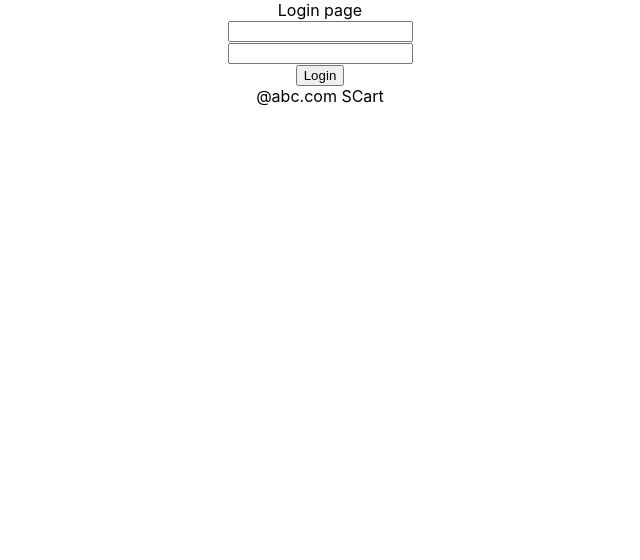
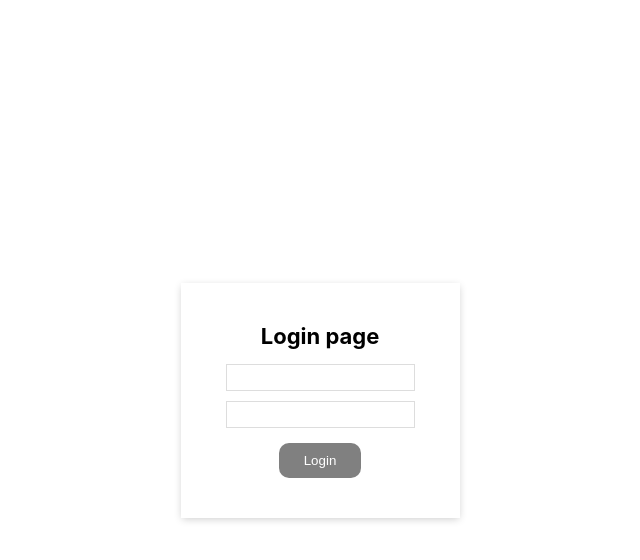
Before and after one commit to nabajyotisahariah/xebia-scart, a React (Create React App) app: page / in a window 1280 px wide. Shown: the top 560 px of the page, without its empty margins (320-960 px from the left). Built offline with nearby package versions, Linux system fonts and the light colour scheme.

Commit message:
* UI CSS fixes

```diff
--- a/src/App.css
+++ b/src/App.css
@@ -1,38 +1,107 @@
+html,
+body,
+#root {
+  min-height: 100vh;
+  /* background: #f1f1f1; */
+}
+
 .App {
+  display: flex;
+  justify-content: center;
+  align-items: center;
+  min-height: 100vh;
+}
+
+.loginpage {
+  background: #fff;
+  padding: 40px;
+  text-align: center;
+  box-shadow: 0 2px 8px -1px rgba(0, 0, 0, 0.2);
+}
+
+.loginpage h1 {
+  margin: 0 0 10px;
+  padding: 0;
+  font-size: 22px;
+}
+
+.loginpage input[type="text"] {
+  padding: 5px;
+  border: 1px solid #ddd;
+  margin: 5px;
+}
+
+.loginpage button {
+  padding: 10px 25px;
+  border: 0;
+  background: gray;
+  border-radius: 10px;
+  margin-top: 10px;
+  cursor: pointer;
+  color: #fff;
+}
+
+.prodctlisting {
+  width: 100%;
+}
+
+header {
+  background: #0f91c5;
+  display: flex;
+  padding: 10px;
+  justify-content: space-between;
+  align-items: center;
+  position: fixed;
+  top: 0;
+  left: 0;
+  width: 100%;
+  z-index: 1;
+  height: 50px;
+  box-sizing: border-box;
+  color: #fff;
+}
+
+.contentarea {
+  display: flex;
+}
+
+.filterbox {
+  min-width: 300px;
+  padding: 10px;
+  background: #f1f1f1;
+  position: fixed;
+  top: 50px;
+}
+
+.filterbox > div {
+  overflow-y: scroll;
+  height: 95vh;
+}
+
+.filterbox p {
+  padding: 0;
+  margin: 8px 0;
+}
+
+.productlist {
+  padding: 50px 0 0 330px;
+  background: #fff;
+  width: 100%;
+}
+
+h2 {
+  font-size: 18px;
+  color: rgba(0, 0, 0, 0.7);
+}
+.products {
+  display: flex;
+  margin: 20px 0;
+}
+.productimg {
+  min-width: 100px;
+  align-self: center;
   text-align: center;
 }
-
-.App-logo {
-  height: 40vmin;
-  pointer-events: none;
+.productdetails {
+  font-size: 14px;
 }
-
-@media (prefers-reduced-motion: no-preference) {
-  .App-logo {
-    animation: App-logo-spin infinite 20s linear;
-  }
-}
-
-.App-header {
-  background-color: #282c34;
-  min-height: 100vh;
-  display: flex;
-  flex-direction: column;
-  align-items: center;
-  justify-content: center;
-  font-size: calc(10px + 2vmin);
-  color: white;
-}
-
-.App-link {
-  color: #61dafb;
-}
-
-@keyframes App-logo-spin {
-  from {
-    transform: rotate(0deg);
-  }
-  to {
-    transform: rotate(360deg);
-  }
-}
--- a/src/App.js
+++ b/src/App.js
@@ -1,26 +1,22 @@
-import React from 'react';
-import {Provider} from 'react-redux'
+import React from "react";
+import { Provider } from "react-redux";
 //import logo from './logo.svg';
-import './App.css';
-import Login from './components/Login';
-import store from './redux/store'
-import ProductListing from './components/ProductListing';
+import Login from "./components/Login";
+import store from "./redux/store";
+import ProductListing from "./components/ProductListing";
 import { BrowserRouter, Route } from "react-router-dom";
-import Footer from './components/Footer';
-
+import Footer from "./components/Footer";
+import "./App.css";
 function App() {
-
   return (
     <Provider store={store}>
       <div className="App">
         <BrowserRouter>
-
-          <Route path="/" component={Login}/>
-          <Route path="/product" component={ProductListing}/>
+          <Route path="/" exact component={Login} />
+          <Route path="/product" component={ProductListing} />
           {/*<Login/>
           <ProductListing/>*/}
         </BrowserRouter>
-        <Footer/>
       </div>
     </Provider>
   );
--- a/src/components/Header.js
+++ b/src/components/Header.js
@@ -1,64 +1,76 @@
-import React from 'react';
-import {connect} from 'react-redux';
-import {logoutAction } from './../redux';
+import React from "react";
+import { connect } from "react-redux";
+import { logoutAction } from "./../redux";
 
 class Header extends React.Component {
-
   constructor(props) {
-        super(props)
+    super(props);
   }
 
   _onClick = () => {
     //var _that = this;
-        console.log(" === ",this.props)
-        this.props.logoutAction();
-        this.props.history.push('/login')
-    }
+    console.log(" === ", this.props);
+    this.props.logoutAction()
+    this.props.history.push("/");
+  };
 
-    render () {
+  render() {
     //const{} = this.state;
-        const{user, isLogin,  userinfo, logoutAction} = this.props;
+    const { user, isLogin, userinfo, logoutAction } = this.props;
 
-        console.log(" isLogin ",isLogin," user ",user, " userinfo ",userinfo)
+    console.log(" isLogin ", isLogin, " user ", user, " userinfo ", userinfo);
     return (
-            <div>
-                Logo ||| Search |||
-                {isLogin ? <p>{`Welcome ${userinfo.fullName}`} |  <button onClick={() =>this._onClick()}>Logout </button></p> : "Login"}
-            </div>
+      <header>
+        <div>Logo</div>
+        {isLogin ? (
+          <p>
+            {`Welcome ${userinfo.fullName}`} |{" "}
+            <button onClick={() => this._onClick()}>Logout </button>
+          </p>
+        ) : (
+          "Login"
+        )}
+      </header>
     );
   }
 }
 
 const verifyIsLogin = () => {
-    if(window) {
-        if( localStorage.getItem("userInfo") != null && localStorage.getItem("userInfo") != "null") {
+  if (window) {
+    if (
+      localStorage.getItem("userInfo") != null &&
+      localStorage.getItem("userInfo") != "null"
+    ) {
       return true;
     }
   }
   return null;
-}
+};
 
 const userInfo = () => {
-    if(window) {
-        if( localStorage.getItem("userInfo") != null && localStorage.getItem("userInfo") != "null") {
+  if (window) {
+    if (
+      localStorage.getItem("userInfo") != null &&
+      localStorage.getItem("userInfo") != "null"
+    ) {
       return JSON.parse(localStorage.getItem("userInfo"));
     }
   }
   return null;
-}
+};
 
 const mapsStateToProps = (state) => {
   return {
-        user : state.user,
-        isLogin : verifyIsLogin(),
-        userinfo : userInfo()
-    }
-}
+    user: state.user,
+    isLogin: verifyIsLogin(),
+    userinfo: userInfo(),
+  };
+};
 
 const mapsDispatchToProps = (dispatch) => {
   return {
-        logoutAction : () => dispatch(logoutAction())
-    }
-}
+    logoutAction: () => dispatch(logoutAction()),
+  };
+};
 
 export default connect(mapsStateToProps, mapsDispatchToProps)(Header);
--- a/src/components/Login.js
+++ b/src/components/Login.js
@@ -1,54 +1,55 @@
-import React from 'react';
-import {connect} from 'react-redux';
-import {loginAction } from './../redux';
-import common from './common';
+import React from "react";
+import { connect } from "react-redux";
+import { loginAction } from "./../redux";
+//import common from "./common";
+//console.log("como ", common);
 
-console.log("como ",common)
 class Login extends React.Component {
 
   constructor(props) {
-        super(props)
+    super(props);
     this.state = {
-            username : '',
-            password : ''
-        }
+      username: "",
+      password: "",
+    };
   }
 
   componentDidMount = () => {
-       if(localStorage.getItem('userInfo') != null) {
-            this.props.history.push('/product')
+    if (localStorage.getItem("userInfo") != null && localStorage.getItem("userInfo") != "null") {
+      this.props.history.push("/product");
     }
-    }
+  };
 
   //a. Username: amigo |
   //b. Password: delta
-    _onClick = ( username, password) => {
+  _onClick = (username, password) => {
     var _that = this;
-        console.log("_onClick username ",username," password ",password)
-        this.props.loginTrigger( username , password).then( r => {
-            console.log("_onClick username ",username," password ",password," r ",r)
-            _that.props.history.push('/product')
-        })
-    }
+    //console.log("_onClick username ", username, " password ", password);
+    this.props.loginTrigger(username, password).then((r) => {
+      _that.props.history.push("/product");
+    });
+  };
 
   _onChange = (type, value) => {
-        if(type && value ) {
-            console.log(" =_onChange== ",type, " ", this.state[type]," == ",value)
-            this.setState({ [type] : value})
+    if (type && value) {
+      //console.log(" =_onChange== ", type, " ", this.state[type], " == ", value);
+      this.setState({ [type]: value });
     }
-
-    }
-    render () {
-
-        const{username, password} = this.state;
-        const{user, loginTrigger} = this.props;
+  };
+  render() {
+    const { username, password } = this.state;
+    const { user, loginTrigger } = this.props;
 
     return (
-            <div>
-                Login page <br/>
-                <input type="text" name="username" value={username} onChange={(e)=>this._onChange('username', e.target.value)} /> <br/>
-                <input type="text" name="password" value={password} onChange={(e)=>this._onChange('password', e.target.value)} /> <br/>
-                <button onClick={() => this._onClick(username, password)}>Login </button>
+      <div className="loginpage">
+        <h1>Login page</h1>
+        <input type="text" name="username" value={username} onChange={(e) => this._onChange("username", e.target.value)}/>
+        {" "}
+        <br />
+        <input type="text" name="password" value={password} onChange={(e) => this._onChange("password", e.target.value)}/>
+        {" "}
+        <br />
+        <button onClick={() => this._onClick(username, password)}>Login{" "}</button>
       </div>
     );
   }
@@ -56,14 +57,15 @@ class Login extends React.Component {
 
 const mapsStateToProps = (state) => {
   return {
-        user : state.user
-    }
-}
+    user: state.user,
+  };
+};
 
 const mapsDispatchToProps = (dispatch) => {
   return {
-        loginTrigger : (username, password) => dispatch(loginAction(username, password))
-    }
-}
+    loginTrigger: (username, password) =>
+      dispatch(loginAction(username, password)),
+  };
+};
 
 export default connect(mapsStateToProps, mapsDispatchToProps)(Login);
--- a/src/components/ProductListing.js
+++ b/src/components/ProductListing.js
@@ -1,58 +1,68 @@
-import React from 'react';
-import {connect} from 'react-redux';
-import {productRequestAction, searchRequestAction, filterRequestAction } from './../redux';
-import FilterListing from './FilterListing';
-import Header from './Header';
+import React from "react";
+import { connect } from "react-redux";
+import {productRequestAction,searchRequestAction,filterRequestAction} from "./../redux";
+import FilterListing from "./FilterListing";
+import Header from "./Header";
 
 class ProductListing extends React.Component {
 
   constructor(props) {
-        super(props)
-        this.state = {
-        }
+    super(props);
+    this.state = {};
   }
 
-    _onClick = ( product) => {
-        console.log("_onClick ",product)
-    }
+  _onClick = (product) => {
+    console.log("_onClick ", product);
+  };
 
   componentDidMount() {
     this.props.productInfoTrigger();
     this.props.filterTrigger();
 
-        if(localStorage.getItem('userInfo')==null || localStorage.getItem('userInfo')=="null" ) {
-            this.props.history.push('/login')
+    if (
+      localStorage.getItem("userInfo") == null ||
+      localStorage.getItem("userInfo") == "null"
+    ) {
+      this.props.history.push("/");
+    }
   }
 
-    }
+  render() {
+    const { username, password } = this.state;
+    const { products, loginTrigger } = this.props;
 
-    render () {
-
-        const{username, password} = this.state;
-        const{products, loginTrigger} = this.props;
-
-        console.log("products ",products)
+    console.log("products ", products);
     return (
-            <div>
-                <Header {...this.props}/>
-                <div><FilterListing {...this.props} data = {this.props.products.filterList}/></div>
-                <div>
-                    Product page <br/>
-                    {
-                        products.productList.map( p => {
-                            return (<div key={p.id}>
-                                        <div>
-                                            <img src={p.image} height="50" width="50"/>
-                                            Discount {p.discount} %
+      <div className="prodctlisting">
+        <Header {...this.props} />
+        <div className="contentarea">
+          <div className="filterbox">
+            <FilterListing {...this.props} data={this.props.products.filterList}/>
+          </div>
+          <div className="productlist">
+            <h2>Product page</h2>
+            {products.productList.map((p) => {
+              return (
+                <div key={p.id} className="products">
+                  <div className="productimg">
+                    <img src={p.image} height="50" width="50" />
                   </div>
 
-                            <div>{p.title} color {p.colour.color}</div>
-                                        <div>Brand {p.brand} <span onClick={ () => this._onClick(p)}> Add </span>  </div>
+                  <div className="productdetails">
+                    <div>Discount {p.discount} %</div>
+                    <div>
+                      {p.title} color {p.colour.color}
+                    </div>
+                    <div>
+                      Brand {p.brand}{" "}
+                      <span onClick={() => this._onClick(p)}> Add </span>{" "}
+                    </div>
                     <div>Price {p.price.final_price}$</div>
                   </div>
-                                    )
-                        })
-                    }
+                </div>
+              );
+            })}
+          </div>
         </div>
       </div>
     );
@@ -61,17 +71,16 @@ class ProductListing extends React.Component {
 
 const mapsStateToProps = (state) => {
   return {
-        products : state.products
-    }
-}
+    products: state.products,
+  };
+};
 
 const mapsDispatchToProps = (dispatch) => {
   return {
-        productInfoTrigger : () => dispatch(productRequestAction()),
-        searchTrigger : () => dispatch(searchRequestAction('anc')),
-        filterTrigger : () => dispatch(filterRequestAction())
-
-    }
-}
+    productInfoTrigger: () => dispatch(productRequestAction()),
+    searchTrigger: () => dispatch(searchRequestAction("anc")),
+    filterTrigger: () => dispatch(filterRequestAction()),
+  };
+};
 
 export default connect(mapsStateToProps, mapsDispatchToProps)(ProductListing);
```
Lines whose indentation alone changed are shown as unchanged.
